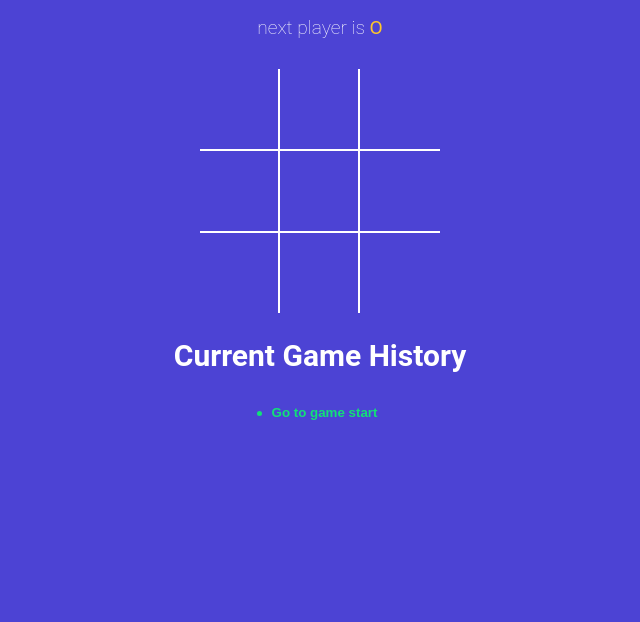
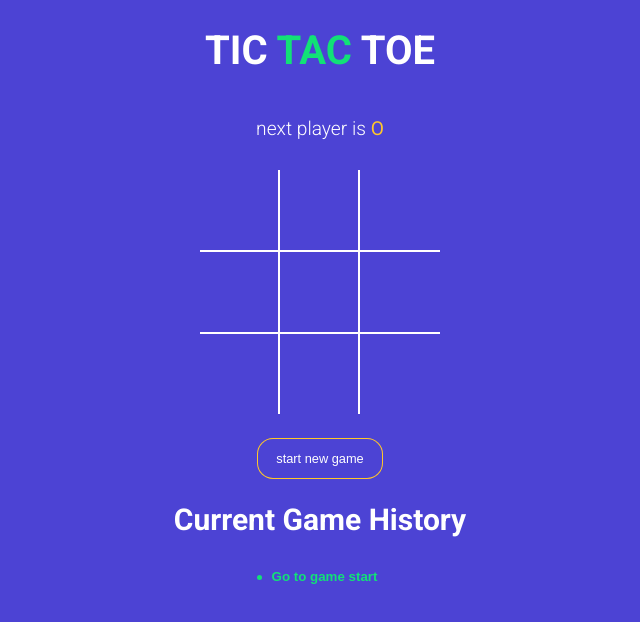
Before and after one commit to pranav-tec/Tic_Tac_Toe, a React (Vite) app: page / in a window 1280 px wide. Shown: the top 622 px of the page, without its empty margins (320-960 px from the left). Built offline with nearby package versions, Linux system fonts and the light colour scheme.

Commit message:
created game

```diff
--- a/index.html
+++ b/index.html
@@ -4,6 +4,10 @@
     <meta charset="UTF-8" />
     <link rel="icon" type="image/svg+xml" href="/vite.svg" />
     <meta name="viewport" content="width=device-width, initial-scale=1.0" />
+    <link
+      href="https://fonts.googleapis.com/css?family=Roboto:300,400,700&display=swap"
+      rel="stylesheet"
+    />
     <title>Tic Tac Toe</title>
   </head>
   <body>
--- a/src/App.jsx
+++ b/src/App.jsx
@@ -12,7 +12,7 @@
 
   const gamingboard = history[currentmove];
 
-  const winner = calculateWinner(gamingboard.squares);
+  const { winner, winningsquares } = calculateWinner(gamingboard.squares);
   console.log({ history, currentmove });
 
   const handlesquareclick = clickedposition => {
@@ -47,14 +47,28 @@
   const moveto = move => {
     setcurrentmove(move);
   };
+  const newgamestart = () => {
+    sethistory(NEW_GAME);
+    setcurrentmove(0);
+  };
   return (
     <div className="app">
+      <h1>
+        TIC <span className="text-green">TAC</span> TOE
+      </h1>
       <StatusMessage winner={winner} gamingboard={gamingboard} />
       <Board
         squares={gamingboard.squares}
         handlesquareclick={handlesquareclick}
+        winningsquares={winningsquares}
       />
-
+      <button
+        type="button"
+        onClick={newgamestart}
+        className={`btn-reset ${winner ? 'active' : ''}`}
+      >
+        start new game
+      </button>
       <h2>Current Game History</h2>
       <History history={history} moveto={moveto} currentmove={currentmove} />
     </div>
--- a/src/components/board.jsx
+++ b/src/components/board.jsx
@@ -1,11 +1,13 @@
 import Square from './square';
 
-const Board = ({ squares, handlesquareclick }) => {
+const Board = ({ squares, handlesquareclick, winningsquares }) => {
   const render = position => {
+    const iswinningsquare = winningsquares.includes(position);
     return (
       <Square
         value={squares[position]}
         onClick={() => handlesquareclick(position)}
+        iswinningsquare={iswinningsquare}
       />
     );
   };
--- a/src/components/square.jsx
+++ b/src/components/square.jsx
@@ -1,7 +1,14 @@
-const square = ({ value, onClick }) => {
+const square = ({ value, onClick, iswinningsquare }) => {
   //props can be directly used and use props.value to get value also can use this method
+
+  const colorclassname = value === 'X' ? 'text-green' : 'text-orange';
+  const winningclassname = iswinningsquare ? 'winning' : '';
   return (
-    <button type="button" className="square" onClick={onClick}>
+    <button
+      type="button"
+      className={`square ${colorclassname} ${winningclassname}`}
+      onClick={onClick}
+    >
       {value}
     </button>
   );
--- a/src/winner.js
+++ b/src/winner.js
@@ -12,8 +12,14 @@
   for (let i = 0; i < lines.length; i++) {
     const [a, b, c] = lines[i];
     if (squares[a] && squares[a] === squares[b] && squares[a] === squares[c]) {
-        return squares[a];
+      return {
+        winner: squares[a],
+        winningsquares: lines[i],
+      };
     }
   }
-    return null;
+  return {
+    winner: null,
+    winningsquares: [],
+  };
 }
```
Lines whose indentation alone changed are shown as unchanged.
